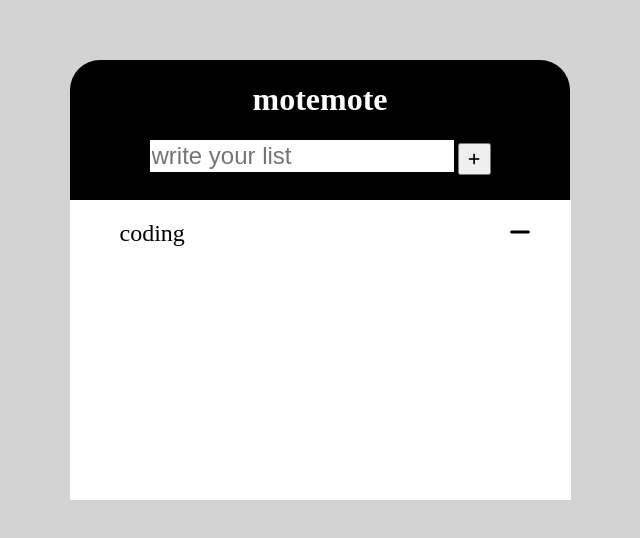
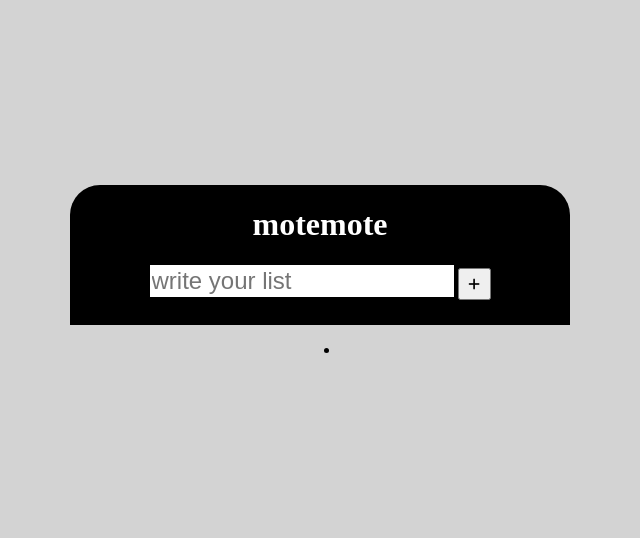
Before and after one commit to bellmin9321/portfolio, a website: page list.html in a window 1280 px wide. Shown: the part 120-658 px from the top of the page, without its empty margins (320-960 px from the left). Drawn offline with Linux system fonts and the light colour scheme.

Commit message:
add item__row

```diff
--- a/list.html
+++ b/list.html
@@ -19,9 +19,9 @@
           <button class="button__add"><i class="fas fa-plus"></i></button>
         </div>
       </div>
-      <ul class="item__list">
-        <li class="item" data-id = "1">coding<i class="fas fa-minus"></i></li>
-
+      <ul class="items">
+        <li class="item__row"></li>
+        <!-- <li class="item" data-id = "1">coding<i class="delete__btn fas fa-minus"></i></li> -->
       </ul>
   </div>
 </body>
```
